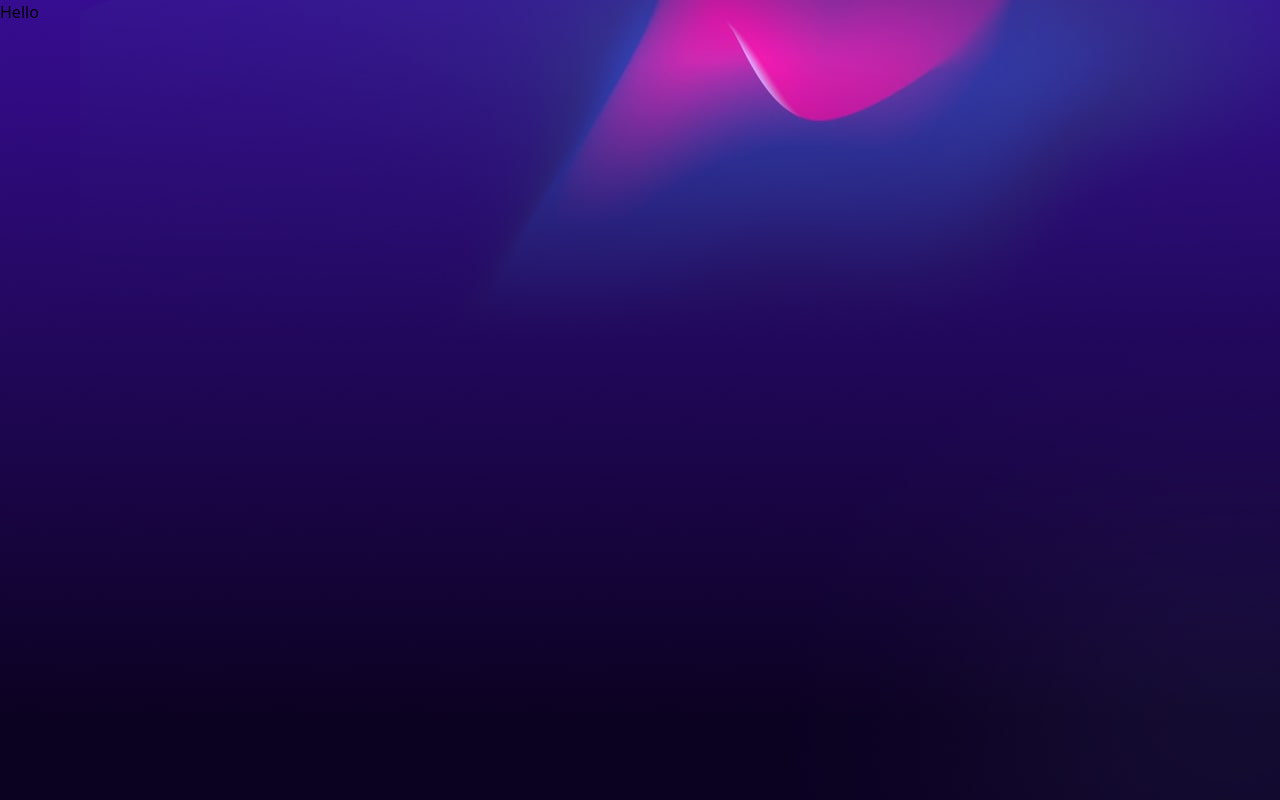
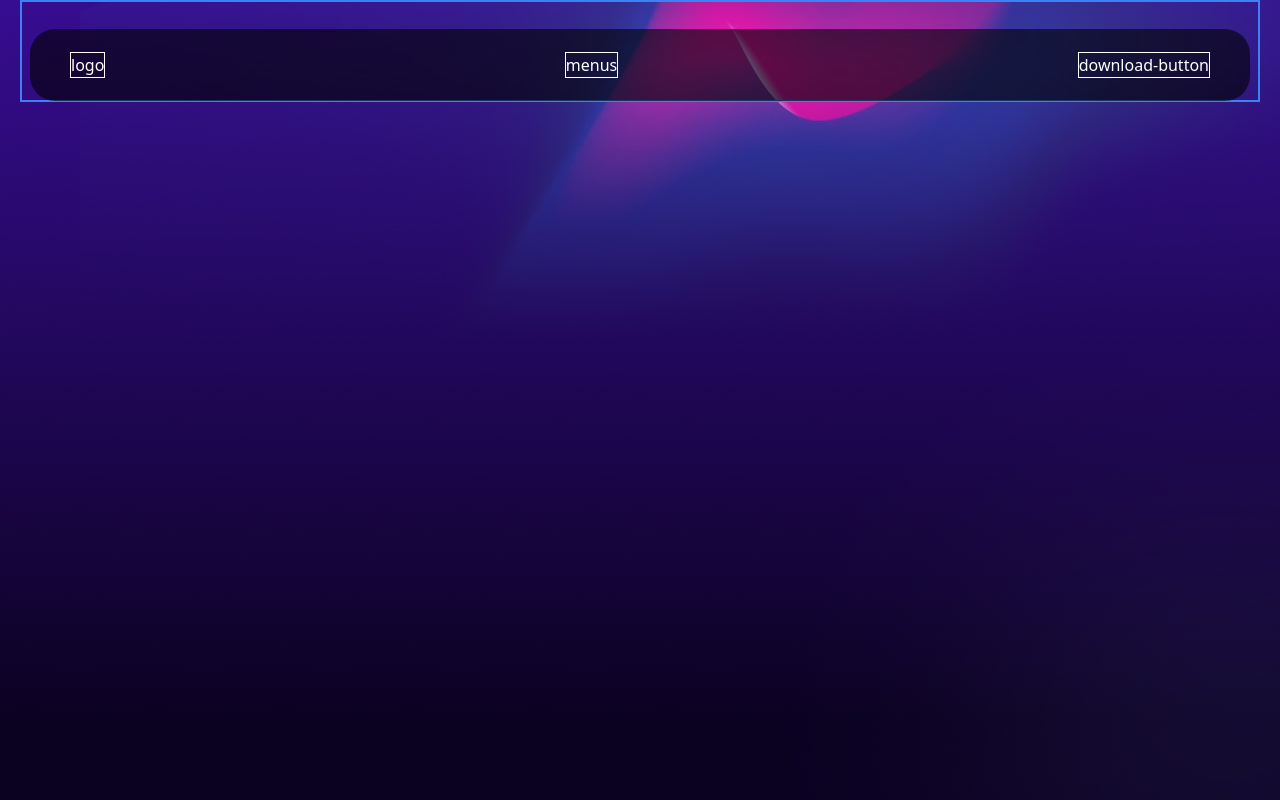
Before and after one commit to kouamherve/crazee-landing-page, a React (Create React App) app: page / in a window 1280 px wide. Built offline with nearby package versions, Linux system fonts and the light colour scheme.

Commit message:
🚧 F01: APP > HEADER > NAVBAR > Add layout

```diff
--- a/src/App.js
+++ b/src/App.js
@@ -1,9 +1,10 @@
 import "./App.css";
+import Header from "./components/Header";
 
 function App() {
   return (
-    <div className=" bg-hero-pattern h-screen">
-      <h1>Hello</h1>
+    <div className=" bg-hero-pattern h-screen text-white px-5 pb-20">
+      <Header />
     </div>
   );
 }
--- /dev/null
+++ b/src/components/Header.js
@@ -0,0 +1,9 @@
+import Navbar from "./Navbar";
+
+export default function Header() {
+  return (
+    <header className=" border-2 border-blue-500 w-full h-[102px] pt-7 px-2 flex items-center">
+      <Navbar />
+    </header>
+  );
+}
--- /dev/null
+++ b/src/components/Navbar.js
@@ -0,0 +1,9 @@
+export default function Navbar() {
+  return (
+    <div className="flex items-center justify-between w-full h-[72px] px-10 rounded-[25px] bg-black/60">
+      <div className=" border border-white w-fit">logo</div>
+      <nav className=" border border-white w-fit">menus</nav>
+      <div className=" border border-white w-fit">download-button</div>
+    </div>
+  );
+}
```
